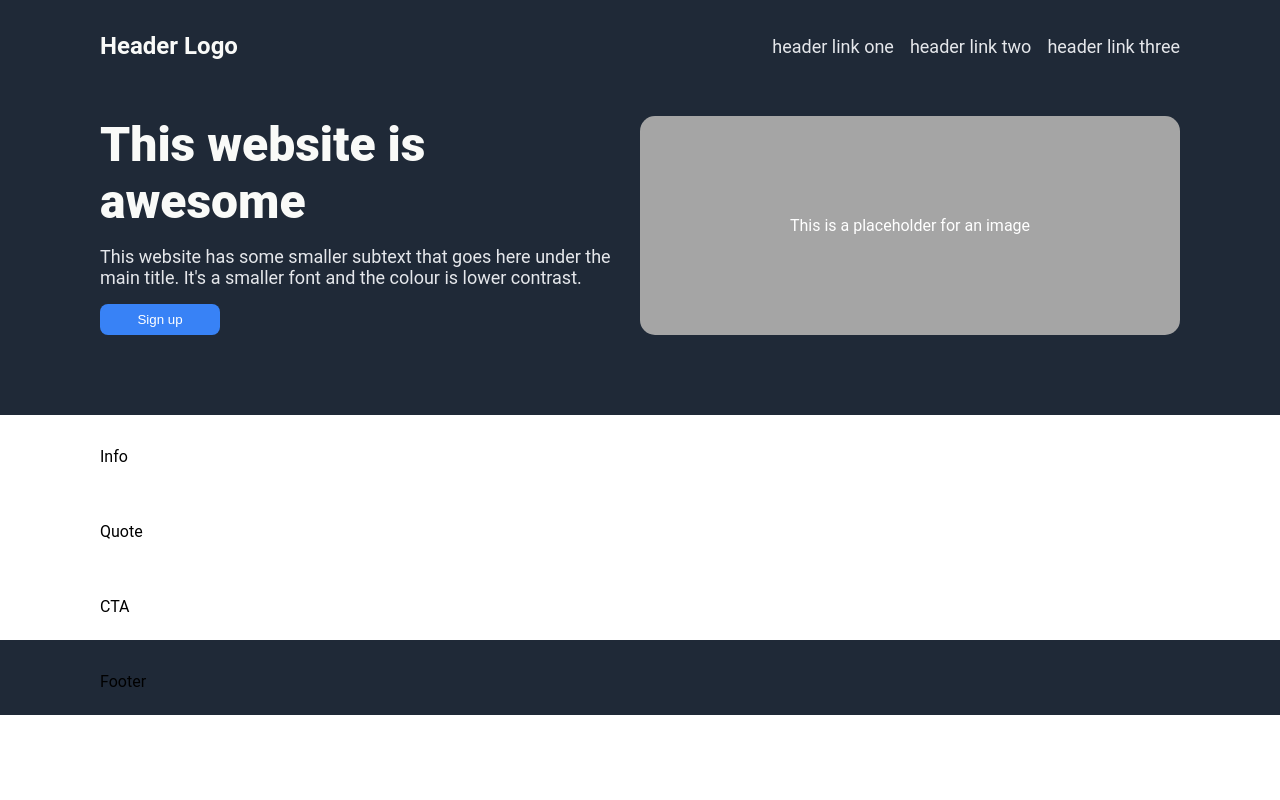
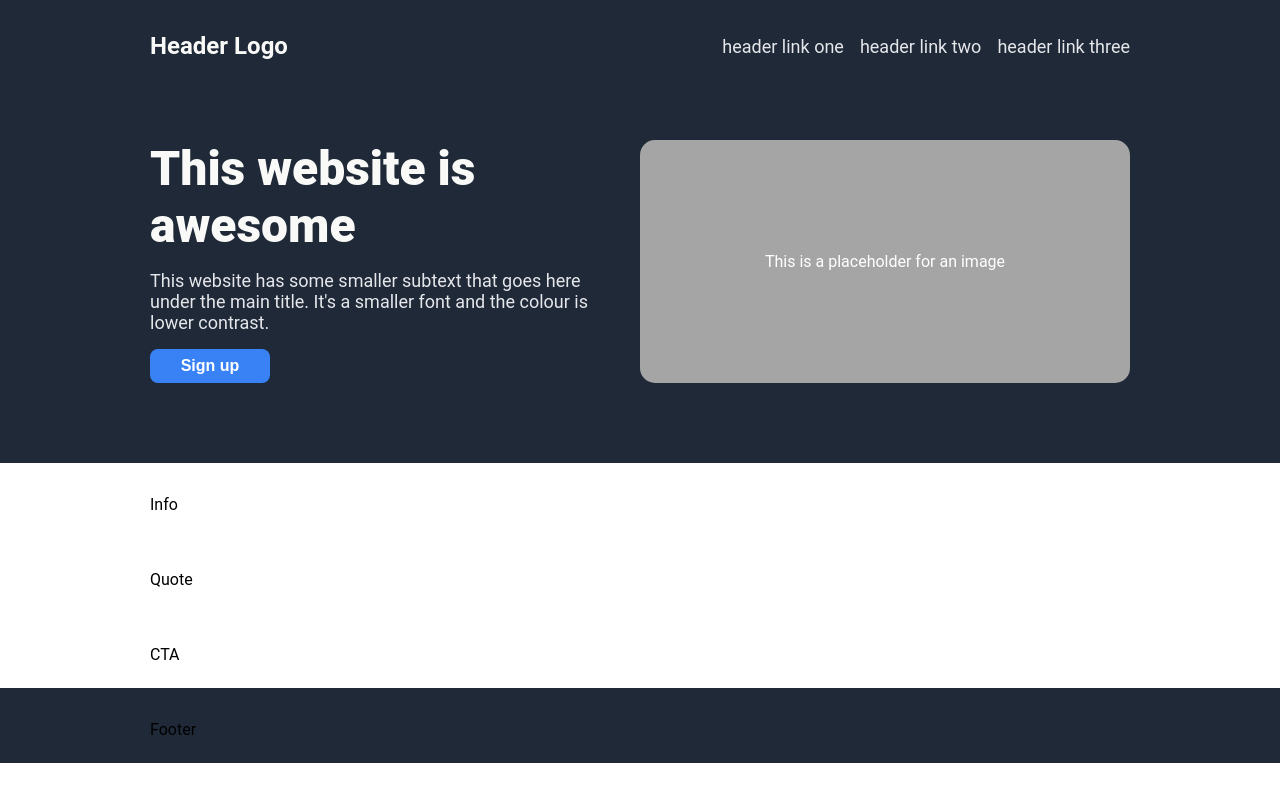
Before and after one commit to aishah-a/landing-page, a plain HTML site: page index.html in a window 1280 px wide. Drawn offline with Linux system fonts and the light colour scheme.

Commit message:
Increase margins and padding

```diff
--- a/style.css
+++ b/style.css
@@ -10,7 +10,7 @@ body {
 .quote,
 .cta,
 .footer {
-    padding: 32px 100px 24px;
+    padding: 32px 150px 24px;
 }
 
 .header,
@@ -28,7 +28,7 @@ body {
     display: flex;
     justify-content: space-between;
     align-items: center;
-    margin-bottom: 56px;
+    margin-bottom: 80px;
 }
 
 .logo {
@@ -51,6 +51,7 @@ body {
 
 .hero {
     display: flex;
+    /* gap: 40px; */
 }
 
 .hero_title {
@@ -71,6 +72,8 @@ body {
     width: 120px;
     border: none;
     border-radius: 8px;
+    font-size: 16px;
+    font-weight: 600;
 }
 
 .hero_img {
```
